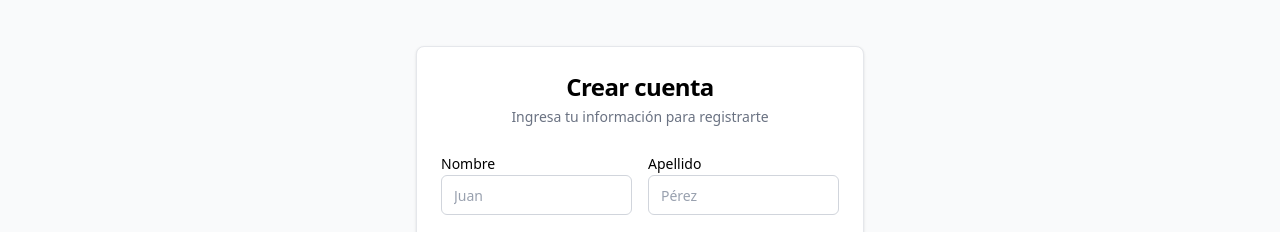
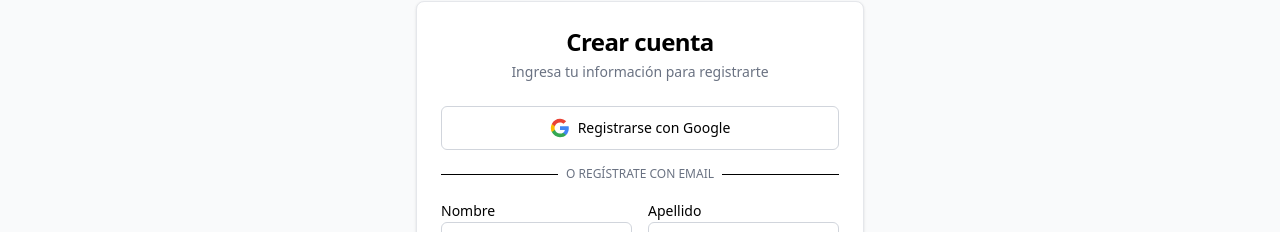
Before and after one commit to luisalfredorojas/istqb-v2, a React (Vite) app in the folder testifyhq-new/: page /signup in a window 1280 px wide. Shown: the part 112-344 px from the top of the page. Built offline with nearby package versions, Linux system fonts and the light colour scheme; no server answers.

Commit message:
feat: add Google Sign-In buttons and remove Acceso Gratuito badge

```diff
--- a/testifyhq-new/src/pages/ExamListPage.tsx
+++ b/testifyhq-new/src/pages/ExamListPage.tsx
@@ -1,7 +1,6 @@
 import { Link } from 'react-router-dom';
 import { Card, CardContent, CardDescription, CardHeader, CardTitle } from '@/components/ui/card';
 import { useExams } from '@/hooks/useExams';
-import { AttemptCounter } from '@/components/exam/AttemptCounter';
 
 export function ExamListPage() {
   const { data: exams, isLoading, error } = useExams();
@@ -31,11 +30,6 @@
         <p className="text-lg text-gray-600">
           Selecciona un examen para comenzar a practicar
         </p>
-      </div>
-
-      {/* Free Access Counter */}
-      <div className="mb-8">
-        <AttemptCounter />
       </div>
 
       <div className="grid grid-cols-1 md:grid-cols-2 lg:grid-cols-3 gap-6">
--- a/testifyhq-new/src/pages/LoginPage.tsx
+++ b/testifyhq-new/src/pages/LoginPage.tsx
@@ -13,6 +13,19 @@
   const [email, setEmail] = useState('');
   const [password, setPassword] = useState('');
   const [error, setError] = useState('');
+
+  const handleGoogleLogin = async () => {
+    try {
+      setLoading(true);
+      setError('');
+      await authHelpers.loginWithGoogle();
+    } catch (error: any) {
+      console.error('Error logging in with Google:', error);
+      setError('Error al iniciar sesión con Google. Intenta nuevamente.');
+    } finally {
+      setLoading(false);
+    }
+  };
 
   const handleEmailLogin = async (e: React.FormEvent) => {
     e.preventDefault();
@@ -56,7 +69,31 @@
           </CardDescription>
         </CardHeader>
         <CardContent className="space-y-4">
+          {/* Google Sign In */}
+          <Button
+            type="button"
+            variant="outline"
+            className="w-full flex items-center justify-center gap-2 h-11"
+            onClick={handleGoogleLogin}
+            disabled={loading}
+          >
+            <svg className="w-5 h-5" viewBox="0 0 24 24">
+              <path fill="#4285F4" d="M22.56 12.25c0-.78-.07-1.53-.2-2.25H12v4.26h5.92a5.06 5.06 0 0 1-2.2 3.32v2.77h3.57c2.08-1.92 3.28-4.74 3.28-8.1z"/>
+              <path fill="#34A853" d="M12 23c2.97 0 5.46-.98 7.28-2.66l-3.57-2.77c-.98.66-2.23 1.06-3.71 1.06-2.86 0-5.29-1.93-6.16-4.53H2.18v2.84C3.99 20.53 7.7 23 12 23z"/>
+              <path fill="#FBBC05" d="M5.84 14.09c-.22-.66-.35-1.36-.35-2.09s.13-1.43.35-2.09V7.07H2.18C1.43 8.55 1 10.22 1 12s.43 3.45 1.18 4.93l2.85-2.22.81-.62z"/>
+              <path fill="#EA4335" d="M12 5.38c1.62 0 3.06.56 4.21 1.64l3.15-3.15C17.45 2.09 14.97 1 12 1 7.7 1 3.99 3.47 2.18 7.07l3.66 2.84c.87-2.6 3.3-4.53 6.16-4.53z"/>
+            </svg>
+            Iniciar sesión con Google
+          </Button>
 
+          <div className="relative">
+            <div className="absolute inset-0 flex items-center">
+              <span className="w-full border-t" />
+            </div>
+            <div className="relative flex justify-center text-xs uppercase">
+              <span className="bg-white px-2 text-gray-500">O continúa con email</span>
+            </div>
+          </div>
 
           {/* Email/Password Form */}
           <form onSubmit={handleEmailLogin} className="space-y-4">
--- a/testifyhq-new/src/pages/SignUpPage.tsx
+++ b/testifyhq-new/src/pages/SignUpPage.tsx
@@ -22,7 +22,21 @@
     email?: string;
     password?: string;
     confirmPassword?: string;
+    general?: string;
   }>({});
+
+  const handleGoogleSignUp = async () => {
+    try {
+      setLoading(true);
+      setErrors({});
+      await authHelpers.loginWithGoogle();
+    } catch (error: any) {
+      console.error('Error signing up with Google:', error);
+      setErrors({ general: 'Error al registrarse con Google. Intenta nuevamente.' });
+    } finally {
+      setLoading(false);
+    }
+  };
 
   const handleSignUp = async (e: React.FormEvent) => {
     e.preventDefault();
@@ -115,7 +129,39 @@
             Ingresa tu información para registrarte
           </CardDescription>
         </CardHeader>
-        <CardContent>
+        <CardContent className="space-y-4">
+          {/* Google Sign Up */}
+          <Button
+            type="button"
+            variant="outline"
+            className="w-full flex items-center justify-center gap-2 h-11"
+            onClick={handleGoogleSignUp}
+            disabled={loading}
+          >
+            <svg className="w-5 h-5" viewBox="0 0 24 24">
+              <path fill="#4285F4" d="M22.56 12.25c0-.78-.07-1.53-.2-2.25H12v4.26h5.92a5.06 5.06 0 0 1-2.2 3.32v2.77h3.57c2.08-1.92 3.28-4.74 3.28-8.1z"/>
+              <path fill="#34A853" d="M12 23c2.97 0 5.46-.98 7.28-2.66l-3.57-2.77c-.98.66-2.23 1.06-3.71 1.06-2.86 0-5.29-1.93-6.16-4.53H2.18v2.84C3.99 20.53 7.7 23 12 23z"/>
+              <path fill="#FBBC05" d="M5.84 14.09c-.22-.66-.35-1.36-.35-2.09s.13-1.43.35-2.09V7.07H2.18C1.43 8.55 1 10.22 1 12s.43 3.45 1.18 4.93l2.85-2.22.81-.62z"/>
+              <path fill="#EA4335" d="M12 5.38c1.62 0 3.06.56 4.21 1.64l3.15-3.15C17.45 2.09 14.97 1 12 1 7.7 1 3.99 3.47 2.18 7.07l3.66 2.84c.87-2.6 3.3-4.53 6.16-4.53z"/>
+            </svg>
+            Registrarse con Google
+          </Button>
+
+          {errors.general && (
+            <div className="p-3 bg-red-50 border border-red-200 rounded-lg">
+              <p className="text-sm text-red-600">{errors.general}</p>
+            </div>
+          )}
+
+          <div className="relative">
+            <div className="absolute inset-0 flex items-center">
+              <span className="w-full border-t" />
+            </div>
+            <div className="relative flex justify-center text-xs uppercase">
+              <span className="bg-white px-2 text-gray-500">O regístrate con email</span>
+            </div>
+          </div>
+
           <form onSubmit={handleSignUp} className="space-y-4">
             {/* Name Fields Row */}
             <div className="grid grid-cols-2 gap-4">
```
